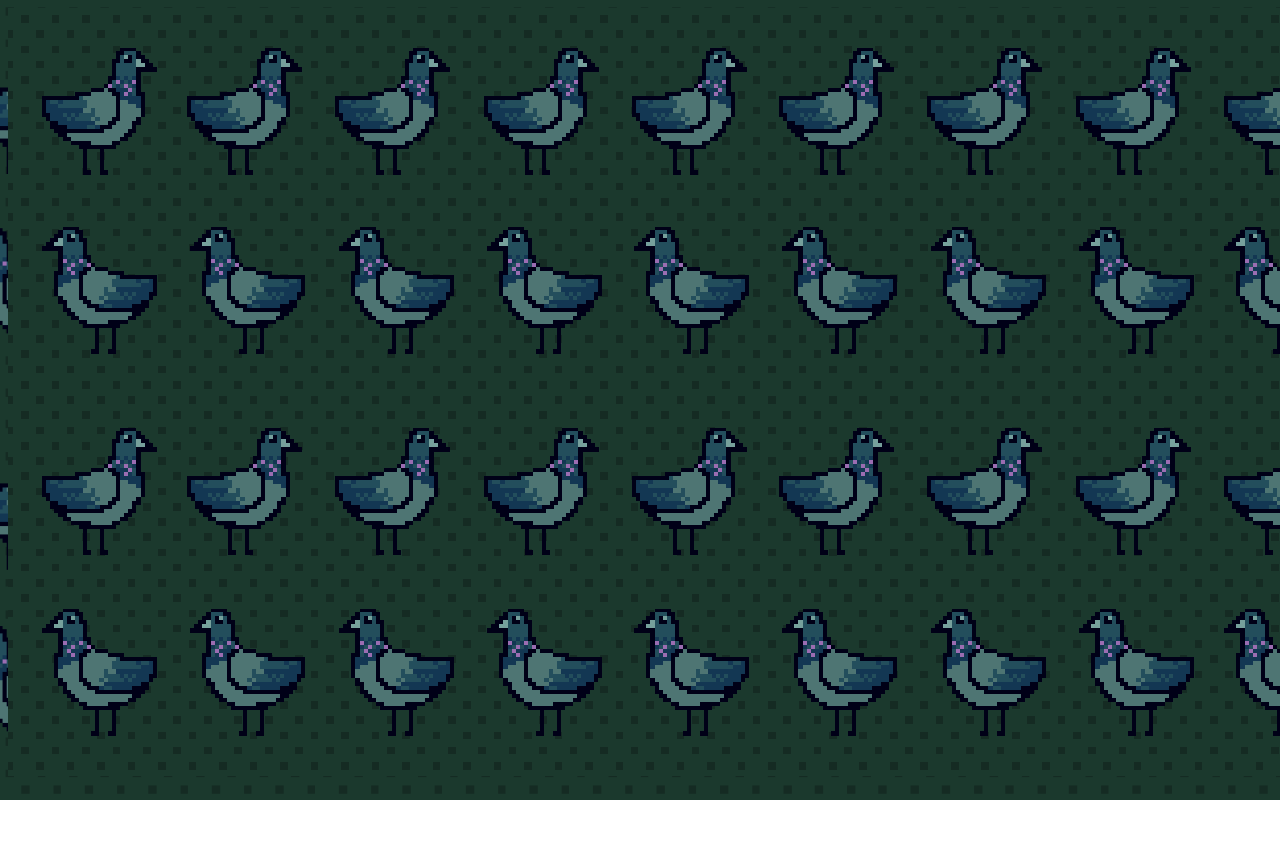
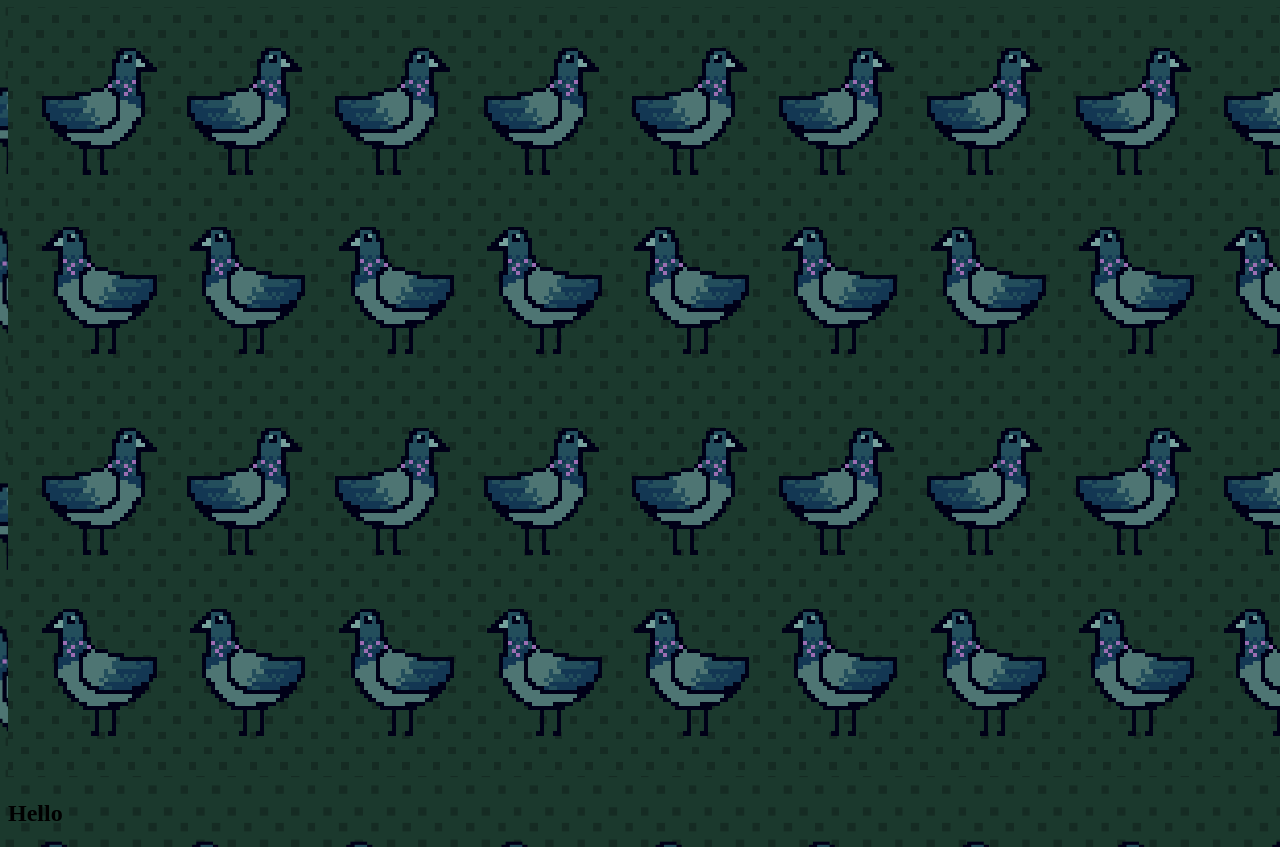
Before and after one commit to MihaiGio/pigeon, a plain HTML site: page index.html in a window 1280 px wide. Shown: the top 847 px of the page. Before the commit the page ends 800 px from the top, so only its background shows below. Drawn offline with Linux system fonts and the light colour scheme.

Commit message:
Update index.html

```diff
--- a/index.html
+++ b/index.html
@@ -8,7 +8,11 @@
     <link rel="stylesheet" href="style.css">
 </head>
 <body>
-    <img src="desktop.png" alt="Moving Image" class="moving-image">
+
+    <div class="container">
+        <img src="desktop.png" alt="Moving Image" class="moving-image">
+        <h2>Hello</h2>
+      </div>
 
 </body>
 
```
